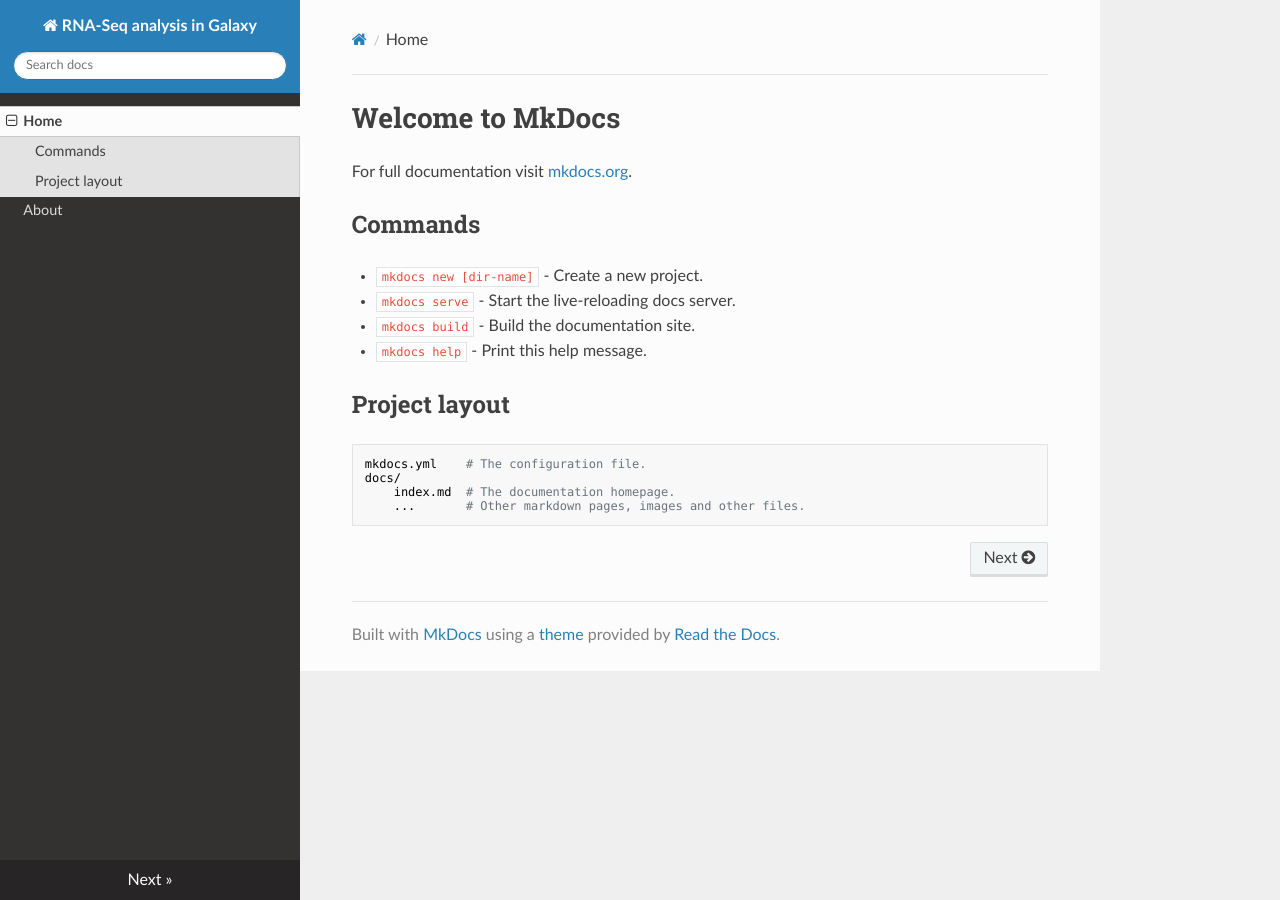
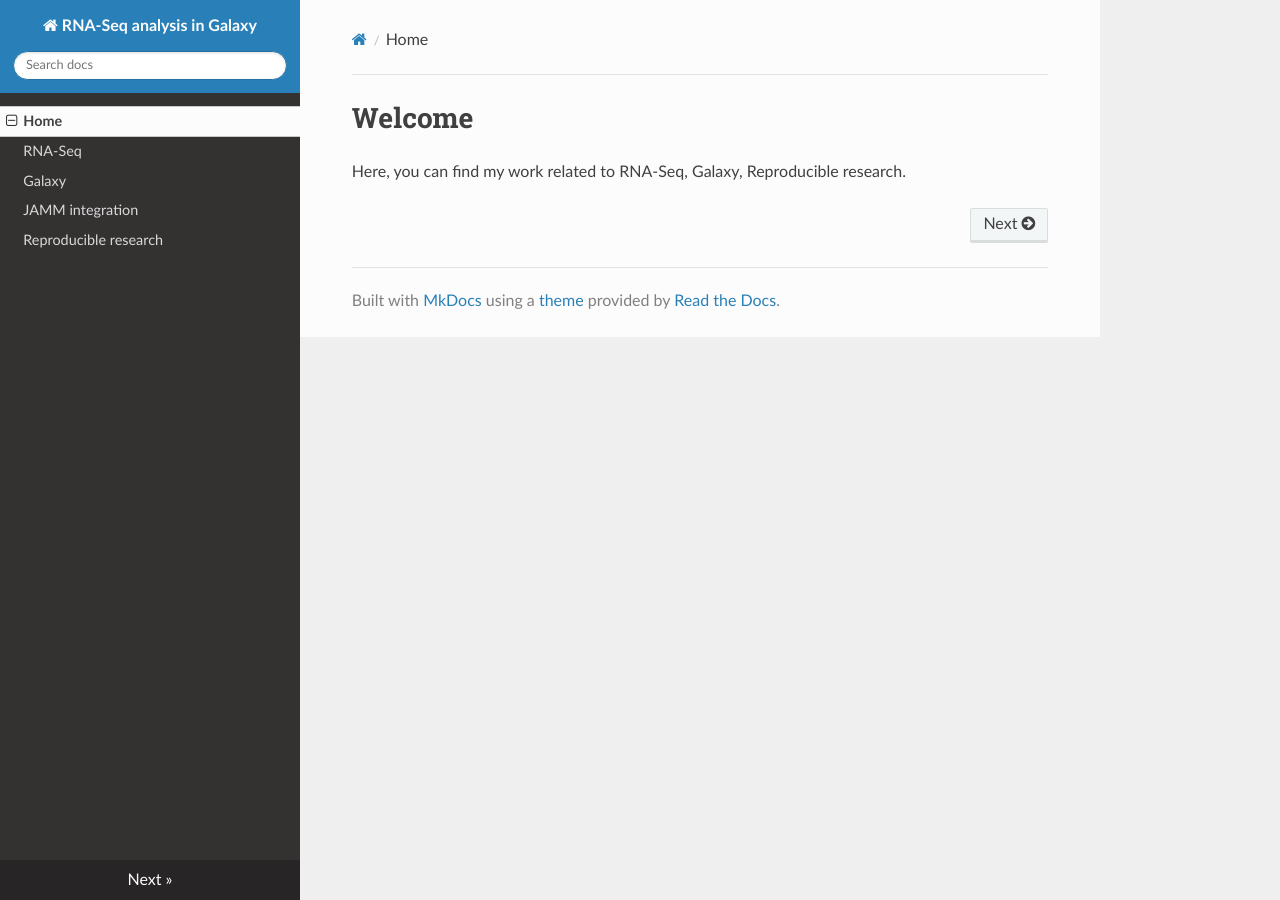
Before and after one commit to messersc/docs, an MkDocs documentation site: the page built from docs/index.md, in a window 1280 px wide. Built offline with MkDocs 1.6.1, drawn with Linux system fonts in a browser that asks for light colours; nearby versions of some CDN libraries; old or Windows-style settings are respelled for this version of MkDocs.

Commit message:
adding initial content, mostly from presentations

```diff
--- a/docs/index.md
+++ b/docs/index.md
@@ -1,17 +1,3 @@
-# Welcome to MkDocs
+# Welcome
 
-For full documentation visit [mkdocs.org](http://mkdocs.org).
-
-## Commands
-
-* `mkdocs new [dir-name]` - Create a new project.
-* `mkdocs serve` - Start the live-reloading docs server.
-* `mkdocs build` - Build the documentation site.
-* `mkdocs help` - Print this help message.
-
-## Project layout
-
-    mkdocs.yml    # The configuration file.
-    docs/
-        index.md  # The documentation homepage.
-        ...       # Other markdown pages, images and other files.
+Here, you can find my work related to RNA-Seq, Galaxy, Reproducible research.
--- a/mkdocs.yml
+++ b/mkdocs.yml
@@ -1,5 +1,8 @@
 site_name: RNA-Seq analysis in Galaxy
 pages:
 - [index.md, Home]
-- [about.md, About]
+- [rna.md, RNA-Seq]
+- [galaxy.md, Galaxy]
+- [jamm.md, JAMM integration]
+- [reproducible.md, Reproducible research]
 theme: readthedocs
```
Also changed, not shown: docs/about.md (deleted, +0 -80 lines), docs/galaxy.md (added, +27 -0 lines), docs/jamm.md (added, +49 -0 lines), docs/reproducible.md (added, +3 -0 lines), docs/rna.md (added, +1 -0 lines).
